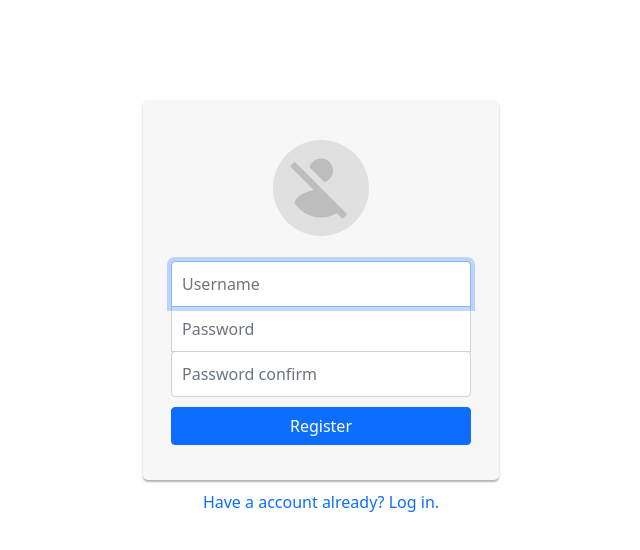
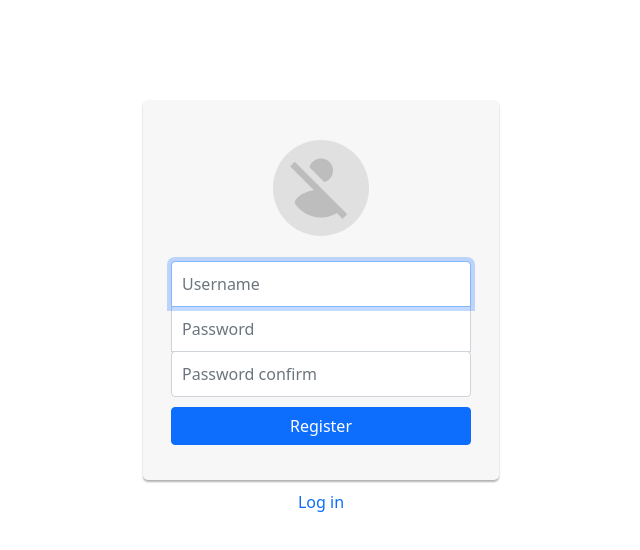
Before and after one commit to viniciobs/TodoList.UI, a React (Create React App) app in the folder todolist.ui/: page /register in a window 1280 px wide. Shown: the top 550 px of the page, without its empty margins (319-959 px from the left). Built offline with nearby package versions, Linux system fonts and the light colour scheme.

Commit message:
Refactoring auth forms

```diff
--- /dev/null
+++ b/todolist.ui/src/Pages/Authentication/Components/Form/index.jsx
@@ -0,0 +1,22 @@
+import React from 'react';
+import Section from '../Section';
+import Icon from '../../assets/Images/login.png';
+import '../../assets/css/style.css';
+
+const Form = (props) => {
+   return(
+       <Section>
+            <div className="account-wall">
+                <img className="profile-img" src={Icon} alt="user-icon"/>
+                <form className={"form-signin " + props.type}>
+                    {props.children}
+                    <div className="d-grid gap-2">
+                        <button className="btn btn-primary" type="submit">{props.buttonText}</button>
+                    </div>
+                </form>
+            </div>
+       </Section>
+   )
+}
+
+export default Form;
--- /dev/null
+++ b/todolist.ui/src/Pages/Authentication/Components/Section/index.jsx
@@ -0,0 +1,15 @@
+import React from 'react';
+
+const Section = (props) => {
+    return (
+        <section>
+            <div className="row">
+                <div className="col-8 offset-2 col-sm-8 offset-sm-2 col-md-4 offset-md-4">
+                    {props.children}
+                </div>
+            </div>
+        </section>
+    )
+}
+
+export default Section;
--- a/todolist.ui/src/Pages/Authentication/Login/index.jsx
+++ b/todolist.ui/src/Pages/Authentication/Login/index.jsx
@@ -2,29 +2,18 @@ import React from 'react';
 
 import { Link } from "react-router-dom";
 
-import Icon from '../assets/Images/login.png';
-import '../assets/css/style.css';
+import Form from '../Components/Form';
 import './style.css'
 
 const Login = () => {
     return (
-        <section>
-            <div className="row">
-                <div className="col-8 offset-2 col-sm-8 offset-sm-2 col-md-4 offset-md-4">
-                    <div className="account-wall">
-                        <img className="profile-img" src={Icon} alt="user-icon"/>
-                        <form className="form-signin login">
-                            <input type="text" className="form-control username" placeholder="Username" required autoFocus />
-                            <input type="password" className="form-control password" placeholder="Password" required />
-                            <div className="d-grid gap-2">
-                                <button className="btn btn-primary" type="submit">Log in</button>
-                            </div>
-                        </form>
-                    </div>
-                    <Link to="/register" className='text-center link'>Create an account</Link>
-                </div>
-            </div>
-        </section>
+        <>
+            <Form type="login" buttonText="Log in">
+                <input type="text" className="form-control username" placeholder="Username" required autoFocus />
+                <input type="password" className="form-control password" placeholder="Password" required />
+            </Form>
+            <Link to="/register" className='text-center link'>Create an account</Link>
+        </>
     )
 }
 
--- a/todolist.ui/src/Pages/Authentication/Register/index.jsx
+++ b/todolist.ui/src/Pages/Authentication/Register/index.jsx
@@ -1,31 +1,18 @@
 import React from 'react';
-
 import { Link } from "react-router-dom";
-
-import Icon from '../assets/Images/login.png';
-import '../assets/css/style.css';
+import Form from '../Components/Form';
 import './style.css';
 
 const Register = () => {
     return (
-        <section>
-            <div className="row">
-                <div className="col-8 offset-2 col-sm-8 offset-sm-2 col-md-4 offset-md-4">
-                    <div className="account-wall">
-                        <img className="profile-img" src={Icon} alt="user-icon"/>
-                        <form className="form-signin register">
-                            <input type="text" className="form-control username" placeholder="Username" required autoFocus />
-                            <input type="password" className="form-control password" placeholder="Password" required />
-                            <input type="password" className="form-control password-confirm" placeholder="Password confirm" required />
-                            <div className="d-grid gap-2">
-                                <button className="btn btn-primary" type="submit">Register</button>
-                            </div>
-                        </form>
-                    </div>
-                    <Link to="/login" className='text-center link'>Have a account already? Log in.</Link>
-                </div>
-            </div>
-        </section>
+        <>
+            <Form type="register" buttonText="Register">
+                <input type="text" className="form-control username" placeholder="Username" required autoFocus />
+                <input type="password" className="form-control password" placeholder="Password" required />
+                <input type="password" className="form-control password-confirm" placeholder="Password confirm" required />
+            </Form>
+            <Link to="/login" className='text-center link'>Log in</Link>
+        </>
     )
 }
 
```
